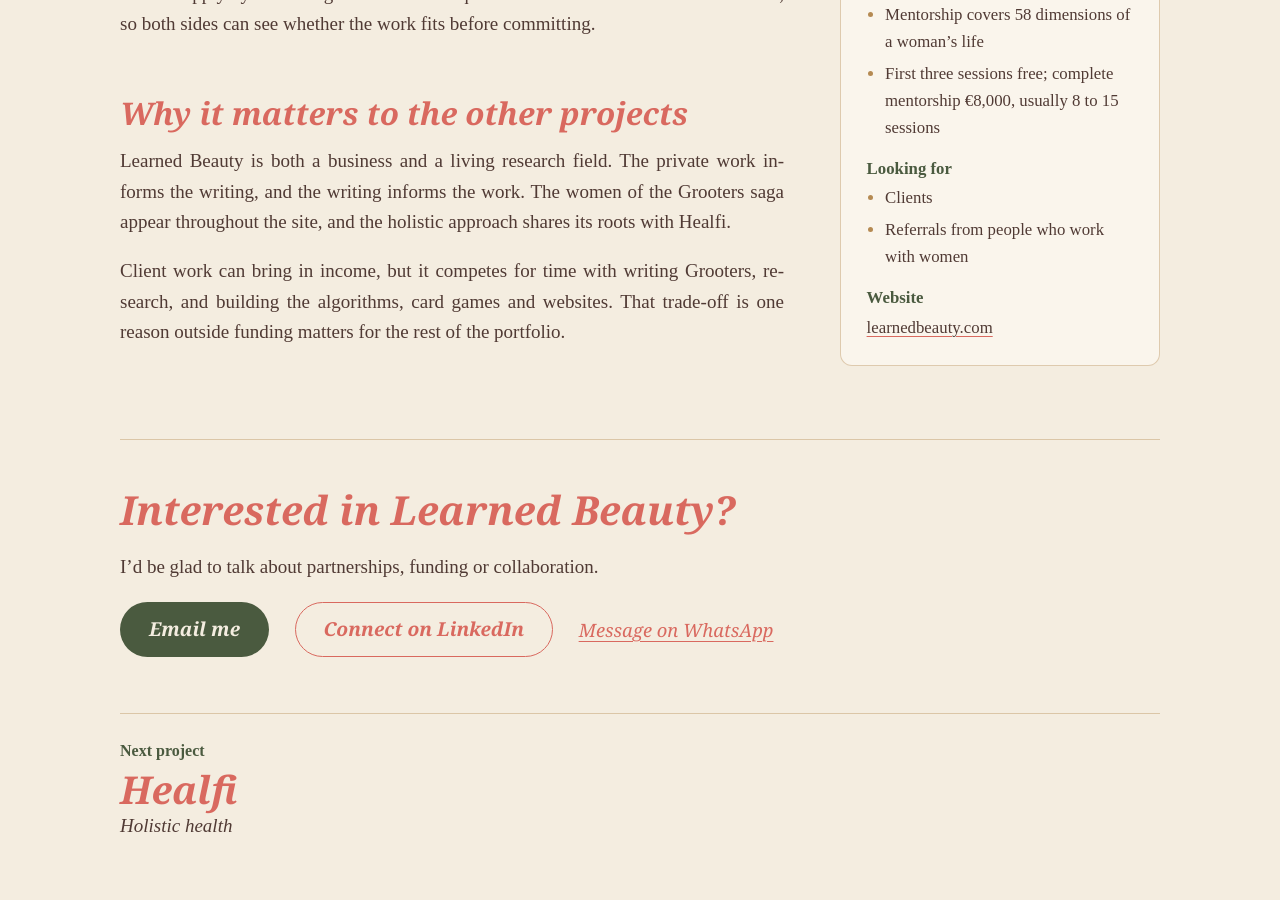
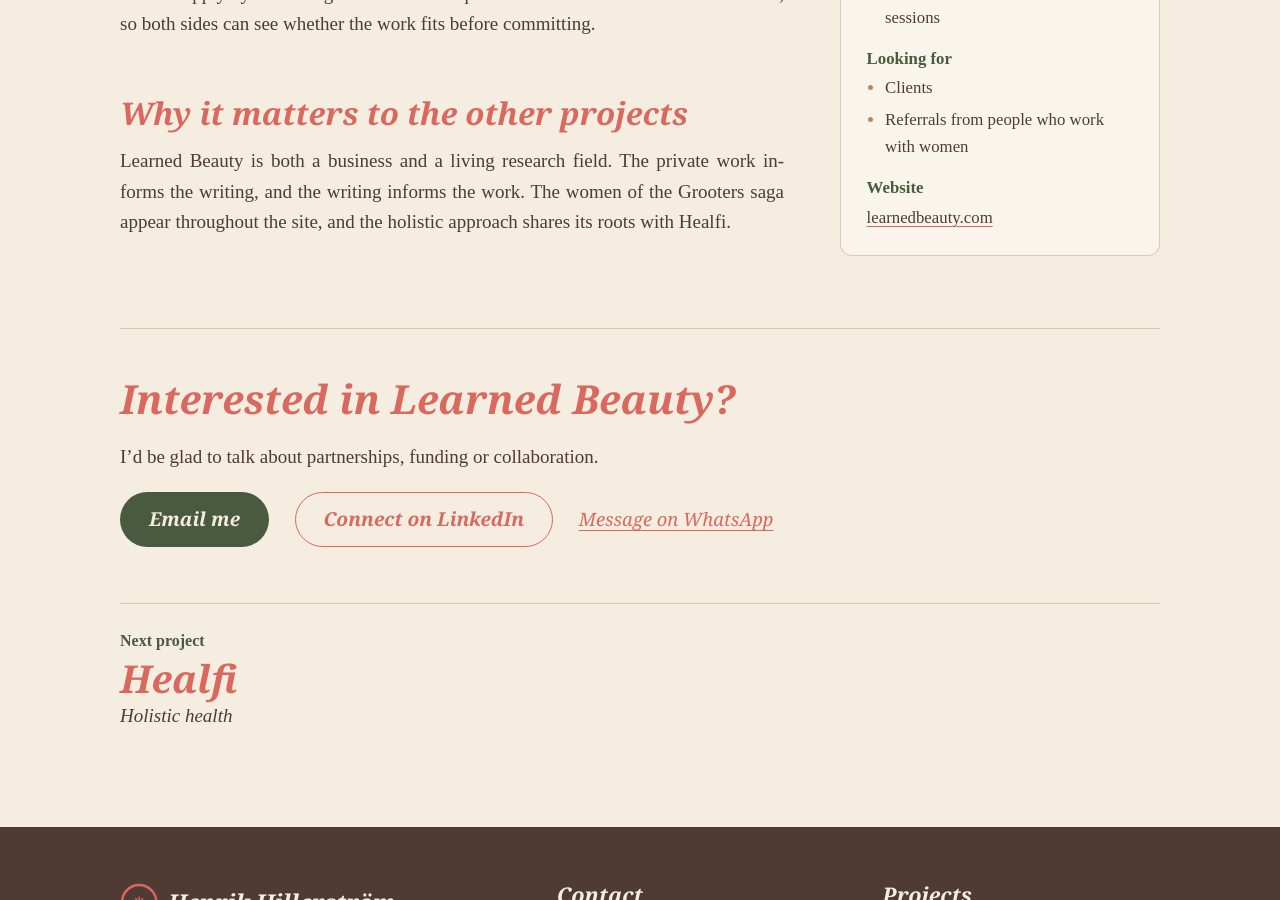
Before and after one commit to LoveAlgo/Henrik, a Jekyll site: the page built from _projects/learnedbeauty.md, in a window 1280 px wide and 900 px high, scrolled down 1559 px. Built offline with Jekyll 4.4.1, drawn with Linux system fonts in a browser that asks for light colours; some web fonts are replaced.

Commit message:
Update _projects/learnedbeauty.md (via Pages CMS)

```diff
--- a/_projects/learnedbeauty.md
+++ b/_projects/learnedbeauty.md
@@ -31,5 +32,3 @@ Women apply by answering three reflection questions. The first three sessions ar
 ## Why it matters to the other projects
 
 Learned Beauty is both a business and a living research field. The private work informs the writing, and the writing informs the work. The women of the Grooters saga appear throughout the site, and the holistic approach shares its roots with Healfi.
-
-Client work can bring in income, but it competes for time with writing Grooters, research, and building the algorithms, card games and websites. That trade-off is one reason outside funding matters for the rest of the portfolio.
```
Also changed, not shown: other parts of _projects/learnedbeauty.md (+1 -0 lines).
